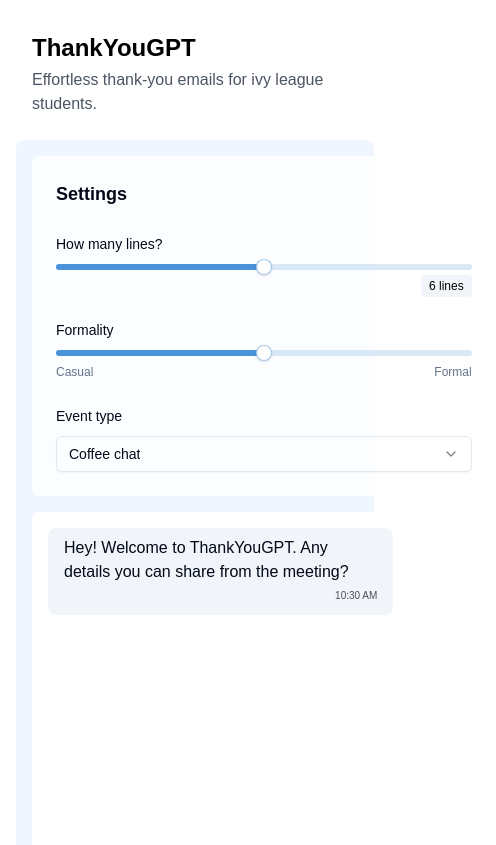
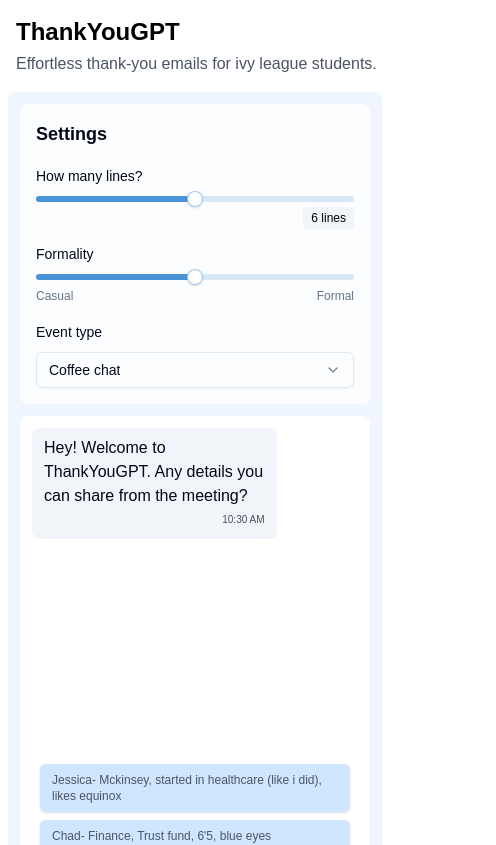
Before and after one commit to itayzit/thankyougpt, a Next.js app: page / in a window 390 px wide. Shown: the top 845 px of the page, 496 px wide, since content can reach past the window. Built offline with nearby package versions, Linux system fonts and the light colour scheme.

Commit message:
Fixed mobile view

```diff
--- a/app/page.tsx
+++ b/app/page.tsx
@@ -69,16 +69,16 @@ export default function ThankYouGPT() {
     setPreviousMessagesLength(messages.length);
   }, [previousMessagesLength, messages]);
   return (
-    <div className="container mx-auto p-4 max-w-6xl">
-      <div className="text-left mb-6 pl-4 pt-4">
-        <h1 className="text-2xl font-bold text-black mb-1"> ThankYouGPT</h1>
+    <div className="container mx-auto p-2 sm:p-4 max-w-6xl">
+      <div className="text-left mb-4 sm:mb-6 pl-2 sm:pl-4 pt-2 sm:pt-4">
+        <h1 className="text-2xl font-bold text-black mb-1">ThankYouGPT</h1>
         <p className="text-gray-600">
           Effortless thank-you emails for ivy league students.
         </p>
       </div>
 
-      <div className="grid md:grid-cols-[280px_1fr] gap-4 bg-blue-50 rounded-lg p-4">
-        <div className="bg-white/80 p-6 rounded-lg space-y-6">
+      <div className="grid grid-cols-1 md:grid-cols-[280px_1fr] gap-3 sm:gap-4 bg-blue-50 rounded-lg p-3 sm:p-4">
+        <div className="bg-white/80 p-4 sm:p-6 rounded-lg space-y-4 sm:space-y-6">
           <h2 className="text-lg font-semibold">Settings</h2>
 
           <div className="space-y-2">
@@ -129,8 +129,8 @@ export default function ThankYouGPT() {
           </div>
         </div>
 
-        <div className="bg-white rounded-lg p-4 flex flex-col h-[600px]">
-          <div className="flex-1 overflow-y-auto space-y-4">
+        <div className="bg-white rounded-lg p-3 sm:p-4 flex flex-col h-[500px] sm:h-[600px]">
+          <div className="flex-1 overflow-y-auto space-y-3 sm:space-y-4">
             {messages.map((message) => (
               <div
                 key={message.id}
@@ -139,13 +139,18 @@ export default function ThankYouGPT() {
                 }`}
               >
                 <div
-                  className={`rounded-lg px-4 py-2 max-w-[80%] ${
+                  className={`rounded-lg px-3 sm:px-4 py-2 max-w-[75%] sm:max-w-[70%] ${
                     message.role === "user"
                       ? "bg-custom_primary text-primary-muted"
                       : "bg-muted"
                   }`}
+                  style={{
+                    wordBreak: 'break-word',
+                    overflowWrap: 'break-word',
+                    whiteSpace: 'normal'
+                  }}
                 >
-                  <div className="whitespace-pre-wrap mb-1">
+                  <div className="whitespace-normal break-words mb-1">
                     {message.content}
                   </div>
                   {message.role === "assistant" &&
@@ -171,12 +176,19 @@ export default function ThankYouGPT() {
             <div ref={messagesEndRef} />
           </div>
           {showSuggestions && (
-            <div className="flex flex-wrap gap-2 rounded mb-1 ml-2">
+            <div className="flex flex-wrap gap-2 mb-1 mx-2">
               {suggestions.map((suggestion, index) => (
                 <Button
                   key={index}
                   size="sm"
-                  className="text-sm bg-custom_primary text-gray-600"
+                  className="text-xs sm:text-sm bg-custom_primary text-gray-600 break-words w-full"
+                  style={{
+                    whiteSpace: 'normal',
+                    height: 'auto',
+                    padding: '8px 12px',
+                    textAlign: 'left',
+                    display: 'block'
+                  }}
                   onClick={() => {
                     setInput(suggestion);
                     setShowSuggestions(false);
@@ -193,7 +205,7 @@ export default function ThankYouGPT() {
               handleSubmit(e);
               setShowSuggestions(false);
             }}
-            className="mt-4 flex gap-2"
+            className="mt-3 sm:mt-4 flex gap-2"
           >
             <Input
               value={input}
```
